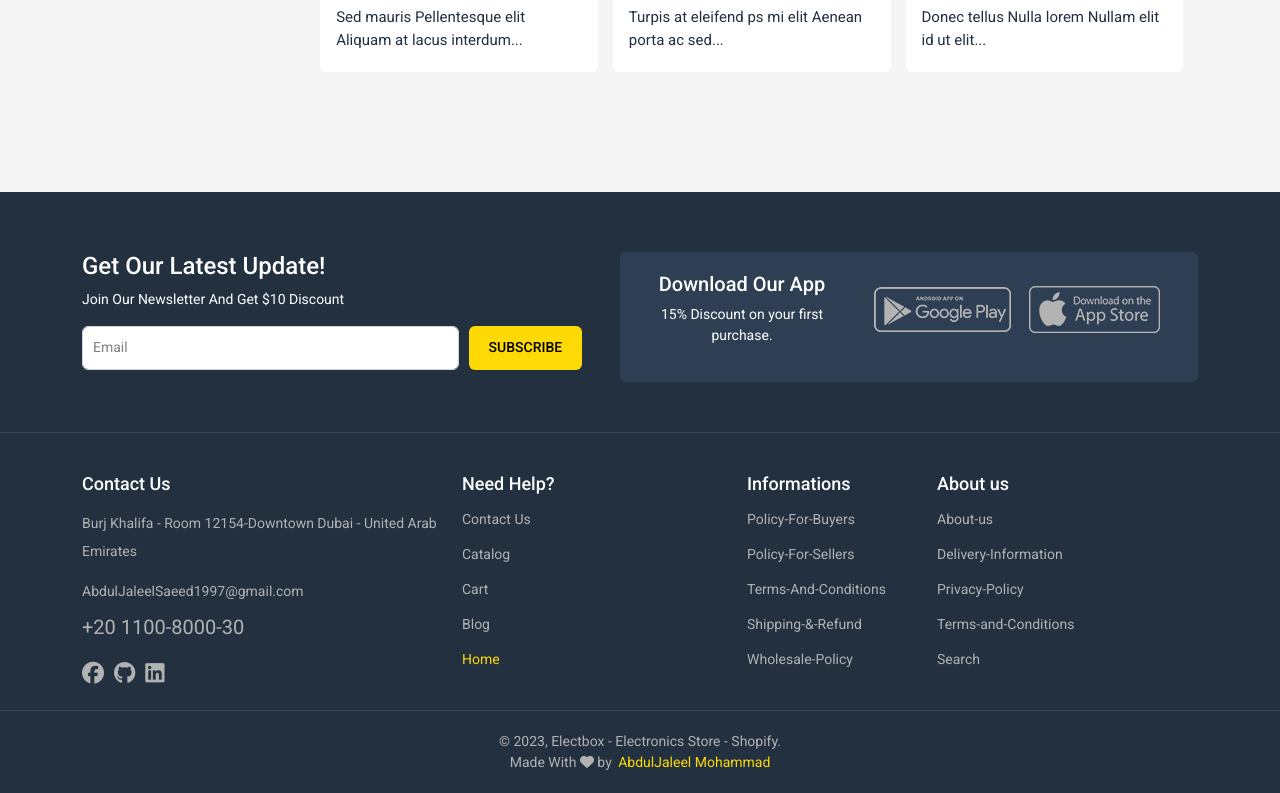
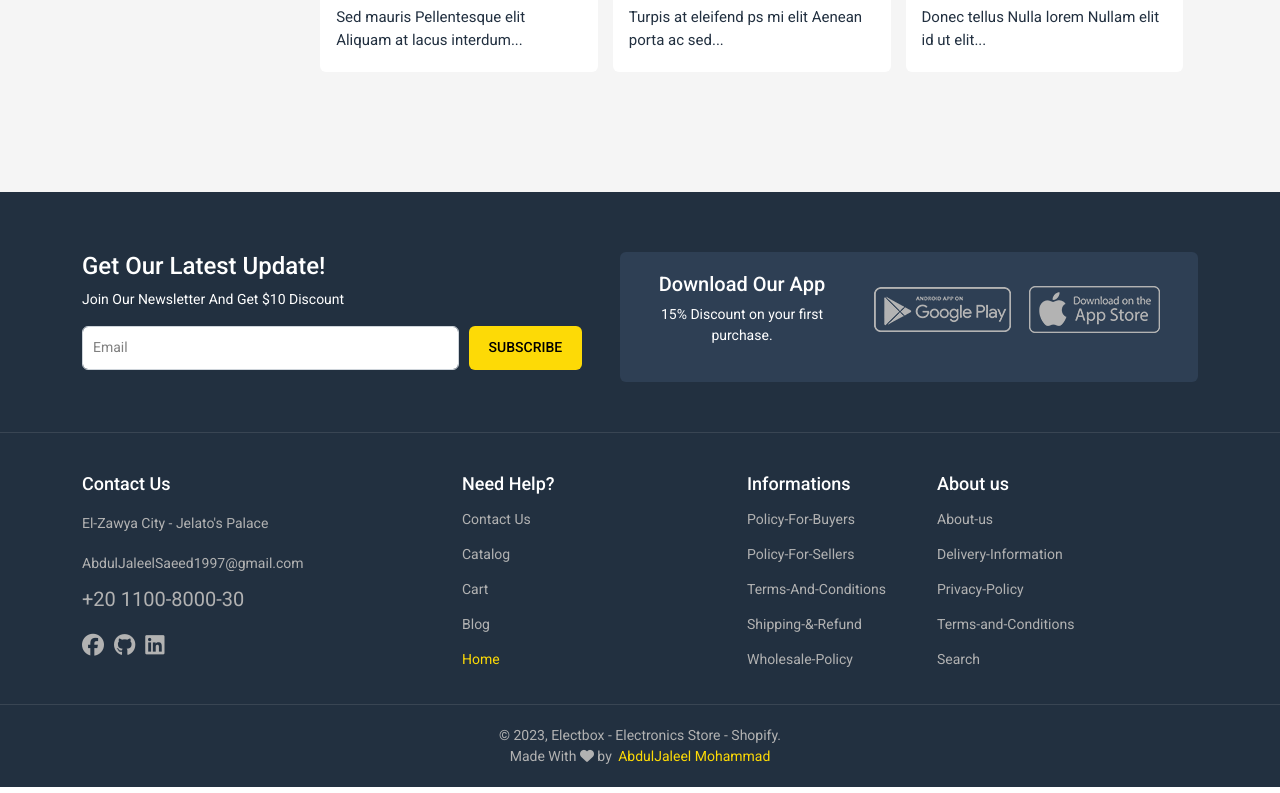
Before and after one commit to AbdulJaleel97/Electrobox-Electronics-Store, a Vue app: page / in a window 1280 px wide. Shown: the part 3618-4411 px from the top of the page. Built offline with nearby package versions, Linux system fonts and the light colour scheme.

Commit message:
Add Img in Add Product Modal

```diff
--- a/src/components/Footer/FooterMiddle.vue
+++ b/src/components/Footer/FooterMiddle.vue
@@ -4,9 +4,7 @@
       <div class="row large-screens">
         <div class="col-md-4 one">
           <h2 class="header">Contact Us</h2>
-          <p class="para">
-            Burj Khalifa - Room 12154-Downtown Dubai - United Arab Emirates
-          </p>
+          <p class="para">El-Zawya City - Jelato's Palace</p>
           <a class="mail" href="mailto:AbdulJaleelSaeed1997@gmail.com"
             >AbdulJaleelSaeed1997@gmail.com</a
           >
--- a/src/components/Home/ProductsSwiper.vue
+++ b/src/components/Home/ProductsSwiper.vue
@@ -116,15 +116,25 @@
           </div>
           <div class="modal-body">
             <div class="modal-info">
+              <h2>
+                Product Added Successfully to the Cart
+                <i class="fa-regular fa-circle-check"></i>
+              </h2>
               <img
                 style="max-width: 100%"
                 :src="addedProduct.firstImg"
                 alt="Product img"
               />
-              <h2>
-                Product Added Successfully to the Cart
-                <i class="fa-regular fa-circle-check"></i>
-              </h2>
+              <span
+                style="
+                  color: grey;
+                  text-align: center;
+                  margin-bottom: 20px;
+                  display: block;
+                "
+              >
+                {{ addedProduct.title }}
+              </span>
             </div>
             <div class="modal-buttons">
               <router-link class="view-cart" to="/my-cart">
```
